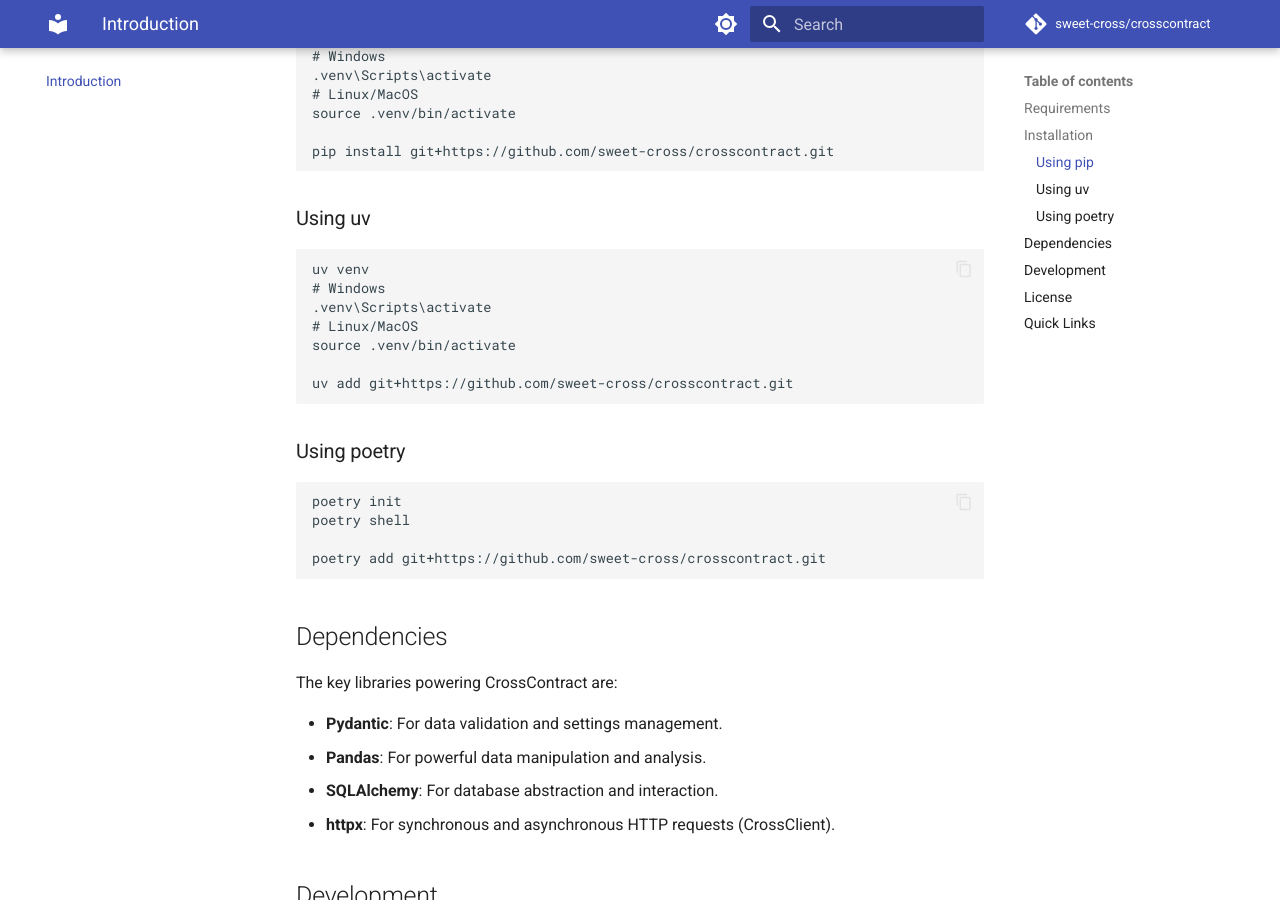
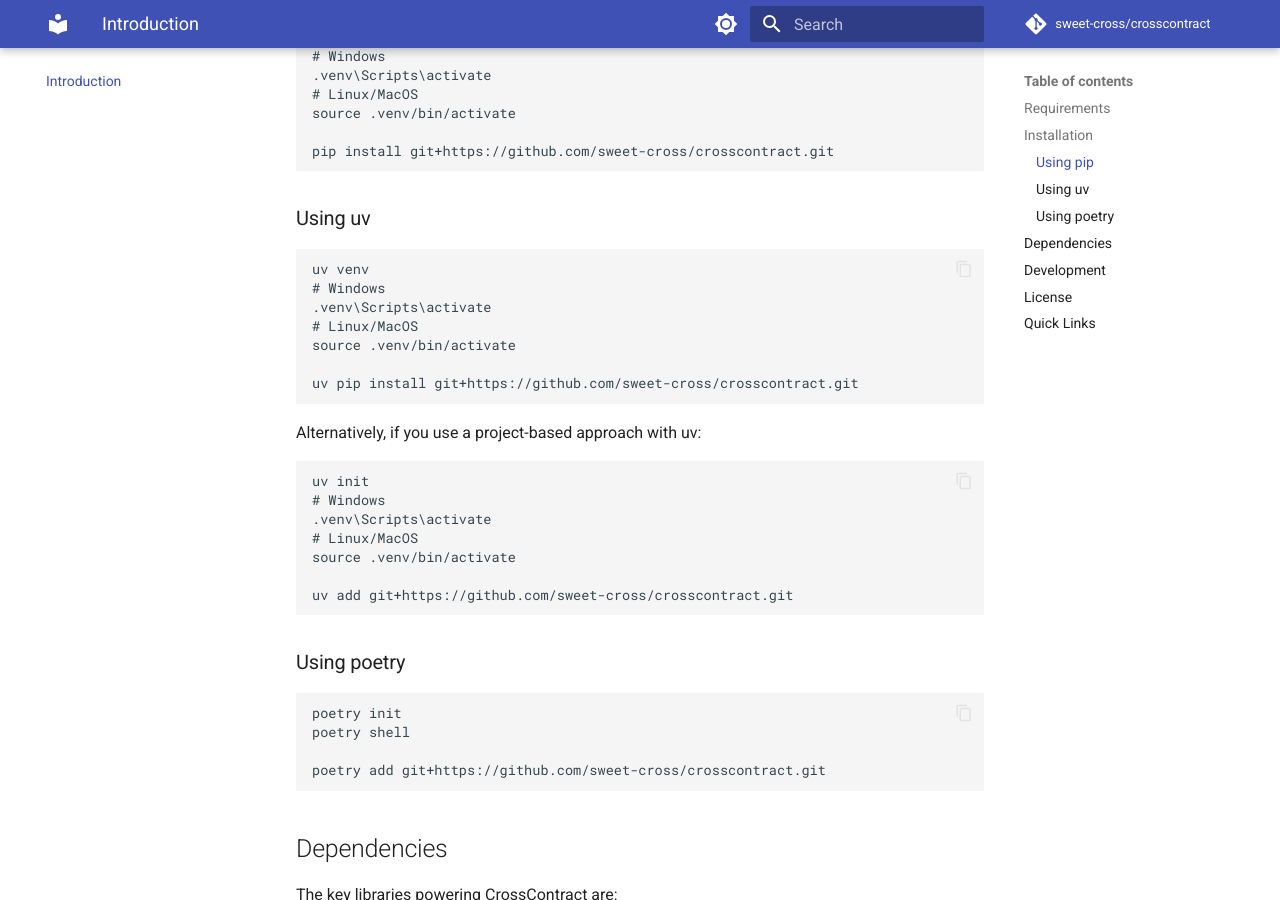
Before and after one commit to sweet-cross/crosscontract, an MkDocs documentation site: the page built from docs/index.md, in a window 1280 px wide and 900 px high, scrolled down 792 px. Built offline with MkDocs 1.6.1 and Material for MkDocs 9.7.7, drawn with Linux system fonts in a browser that asks for light colours.

Commit message:
update docs for uv install

````diff
--- a/docs/index.md
+++ b/docs/index.md
@@ -36,8 +36,21 @@
 # Linux/MacOS
 source .venv/bin/activate
 
+uv pip install git+https://github.com/sweet-cross/crosscontract.git
+```
+
+Alternatively, if you use a project-based approach with uv:
+
+```bash
+uv init
+# Windows
+.venv\Scripts\activate
+# Linux/MacOS
+source .venv/bin/activate
+
 uv add git+https://github.com/sweet-cross/crosscontract.git
 ```
+
 
 ### Using poetry
 
````
